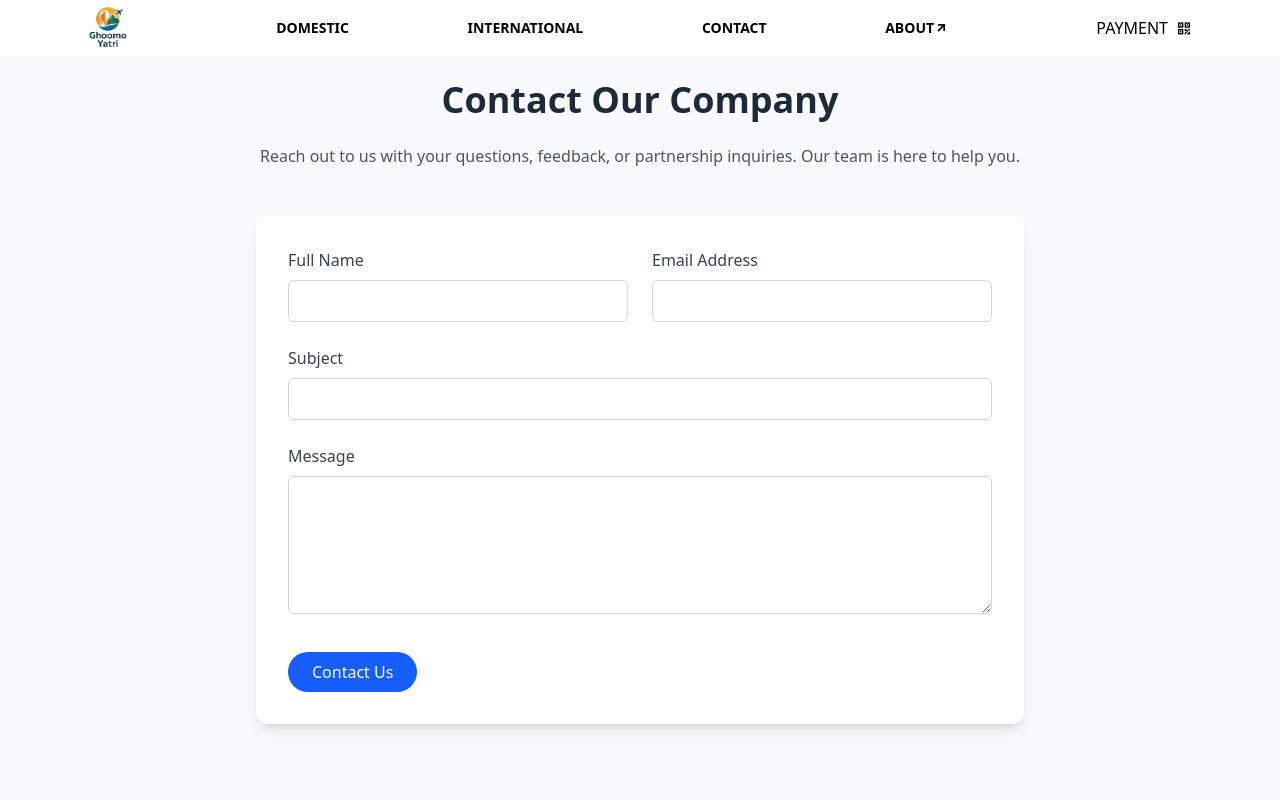
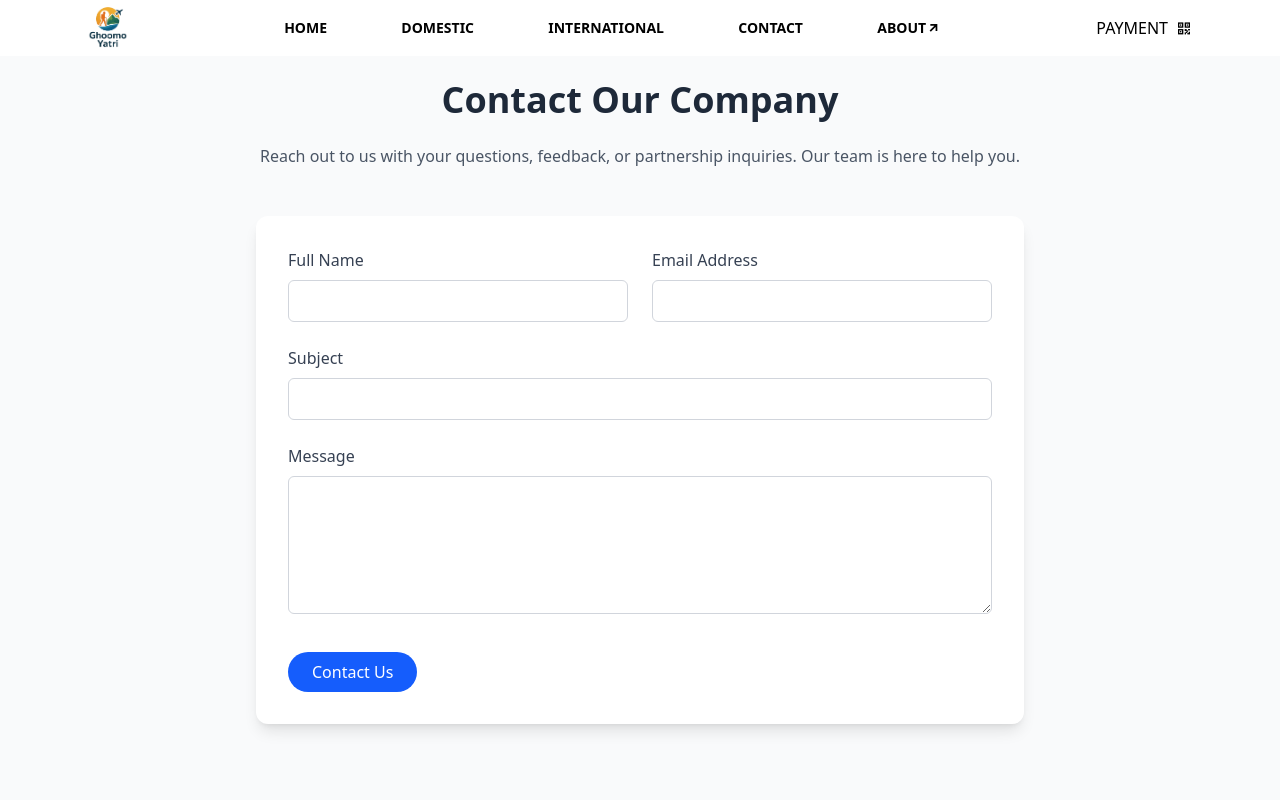
Before and after one commit to Manish511T/GhoomoYatri, a React (Vite) app: page /contact in a window 1280 px wide. Shown: the top 800 px of the page. Built offline with nearby package versions, Linux system fonts and the light colour scheme.

Commit message:
Update navbar and heading of hero section

```diff
--- a/src/components/intro.jsx
+++ b/src/components/intro.jsx
@@ -99,8 +99,8 @@ function Introduction() {
 
                     {/* Centered Text */}
                     <div className="text absolute w-full top-[35%] left-1/2 transform -translate-x-1/2 -translate-y-1/2 z-[9] text-center">
-                        <h2 className=" text-4xl font-light uppercase">Journey</h2>
-                        <h1 className=" text-7xl font-bold uppercase mt-2">Begins with GhoomoYatri</h1>
+                        <h2 className=" text-4xl font-semibold uppercase">Journey</h2>
+                        <h1 className=" text-7xl font-extrabold uppercase mt-2">Begins with GhoomoYatri</h1>
                     </div>
 
                     <img src="mountain_6.png" alt="" className="mountain-6 absolute bottom-[0%] left-[70%] w-[15vw] z-[10]" />
--- a/src/components/navbar.jsx
+++ b/src/components/navbar.jsx
@@ -54,7 +54,7 @@ function Navbar() {
     clearTimeout(timeoutId);
     timeoutId = setTimeout(() => {
       setIsNavbarVisible(true);
-    }, 800); // Slightly longer for smoother experience
+    }, 700); // Slightly longer for smoother experience
 
     lastScrollY = currentScrollY;
   };
@@ -75,7 +75,7 @@ function Navbar() {
       {/* --- Mobile View --- */}
       <div className="flex justify-between items-center px-4 py-3 h-16 relative md:hidden">
         {/* Hamburger / Close Icon */}
-        <button onClick={toggleMobileMenu} className="text-2xl z-50 cursor-pointer">
+        <button onClick={toggleMobileMenu} className="text-2xl z-50 cursor-pointer h-full w-fit p-2 flex items-center hover:bg-gray-200 rounded-full transition-all duration-300">
           <i
             className={`transition-transform duration-900 ${isMobileMenuOpen ? 'ri-close-line rotate-180' : 'ri-menu-line'
               }`}
@@ -98,11 +98,12 @@ function Navbar() {
         className={`slideMenu fixed top-0 left-0 h-screen w-2/3 shadow-md z-40 transition-transform duration-300 ${isMobileMenuOpen ? 'translate-x-0' : '-translate-x-full'
           } md:hidden`}
       >
-        <div className="flex flex-col items-start gap-6 p-6 pt-20 font-semibold text-lg text-black">
-          <div onClick={goToDomestic} className="cursor-pointer w-full p-2 hover:rounded-2xl hover:bg-[#cff1e1ae]">DOMESTIC</div>
-          <div onClick={gotoInternational} className="cursor-pointer w-full p-2 hover:rounded-2xl hover:bg-[#cff1e1ae]">INTERNATIONAL</div>
-          <div onClick={goToContact} className="cursor-pointer w-full p-2 hover:rounded-2xl hover:bg-[#cff1e1ae]">CONTACT</div>
-          <div onClick={goToAbout} className="group cursor-pointer w-full p-2 hover:rounded-2xl hover:bg-[#cff1e1ae]">
+        <div className="flex flex-col items-start gap-6 p-6 pt-20 font-semibold text-lg text-white">
+          <div onClick={goToIntro} className="cursor-pointer w-full p-2 hover:rounded-2xl hover:backdrop-blur-2xl">HOME</div>
+          <div onClick={goToDomestic} className="cursor-pointer w-full p-2 hover:rounded-2xl hover:backdrop-blur-2xl">DOMESTIC</div>
+          <div onClick={gotoInternational} className="cursor-pointer w-full p-2 hover:rounded-2xl hover:backdrop-blur-2xl">INTERNATIONAL</div>
+          <div onClick={goToContact} className="cursor-pointer w-full p-2 hover:rounded-2xl hover:backdrop-blur-2xl">CONTACT</div>
+          <div onClick={goToAbout} className="group cursor-pointer w-full p-2 hover:rounded-2xl hover:backdrop-blur-2xl">
             ABOUT
             <i className="ri-arrow-right-up-line inline-block transition-transform duration-300 group-hover:rotate-90 group-hover:text-blue-600"></i>
           </div>
@@ -126,10 +127,11 @@ function Navbar() {
 
         {/* Menu Items */}
         <div className="menu-box flex justify-between items-center w-[60%] text-sm font-semibold gap-2">
-          <div onClick={goToDomestic} className="cursor-pointer hover:scale-110">DOMESTIC</div>
-          <div onClick={gotoInternational} className="cursor-pointer hover:scale-110">INTERNATIONAL</div>
-          <div onClick={goToContact} className="cursor-pointer hover:scale-110">CONTACT</div>
-          <div onClick={goToAbout} className="group cursor-pointer hover:scale-110">
+          <div onClick={goToIntro} className="cursor-pointer hover:scale-110 hover:border-1 border-blue-200 h-full w-fit p-2 rounded-lg flex items-center justify-center hover:bg-gray-100 hover:text-blue-600 transform-transition duration-200 ease-in-out">HOME</div>
+          <div onClick={goToDomestic} className="cursor-pointer hover:scale-110 hover:border-1 border-blue-200 h-full w-fit p-2 rounded-lg flex items-center justify-center hover:bg-gray-100 hover:text-blue-600 transform-transition duration-200 ease-in-out">DOMESTIC</div>
+          <div onClick={gotoInternational} className="cursor-pointer hover:scale-110 hover:border-1 border-blue-200 h-full w-fit p-2 rounded-lg flex items-center justify-center hover:bg-gray-100 hover:text-blue-600 transform-transition duration-200 ease-in-out">INTERNATIONAL</div>
+          <div onClick={goToContact} className="cursor-pointer hover:scale-110 hover:border-1 border-blue-200 h-full w-fit flex p-2 rounded-lg items-center justify-center hover:bg-gray-100 hover:text-blue-600 transform-transition duration-200 ease-in-out">CONTACT</div>
+          <div onClick={goToAbout} className="group cursor-pointer hover:scale-110 hover:border-1 border-blue-200 h-full w-fit p-2 rounded-lg flex items-center justify-center hover:bg-gray-100 hover:text-blue-600 transform-transition duration-200 ease-in-out">
             ABOUT
             <i className="ri-arrow-right-up-line inline-block transition-transform duration-300 group-hover:rotate-90 group-hover:text-green-400"></i>
           </div>
--- a/src/pages/contact.jsx
+++ b/src/pages/contact.jsx
@@ -17,9 +17,21 @@ const ContactUs = () => {
     setFormData({ ...formData, [name]: value });
   };
 
-  const handleSubmit = (e) => {
+  const handleSubmit = async (e) => {
     e.preventDefault();
-    console.log('Form submitted:', formData);
+
+    try {
+      const response = await fetch('http://localhost:5000/api/contact', {
+        method: 'POST',
+        headers: {
+          'Content-Type': 'application/json',
+        },
+        body: JSON.stringify(formData)
+      });
+
+      const data = await response.json();
+
+      if (response.ok) {
         setSubmitted(true);
         setFormData({
           name: '',
@@ -27,6 +39,13 @@ const ContactUs = () => {
           subject: '',
           message: ''
         });
+      } else {
+        alert(data.error || "Something went wrong!");
+      }
+    } catch (err) {
+      console.error(err);
+      alert("Server error! Please try again later.");
+    }
   };
 
   return (
--- a/src/pages/international.jsx
+++ b/src/pages/international.jsx
@@ -85,10 +85,7 @@ const International = () => {
     destinations[(currentIndex + 2) % destinations.length]
   ];
 
-  const filteredDestinations =
-    selectedRegion === "All"
-      ? destinations
-      : destinations.filter((dest) => dest.region === selectedRegion);
+  const filteredDestinations = selectedRegion === "All" ? destinations : destinations.filter((dest) => dest.region === selectedRegion);
 
   const renderStars = (rating) => {
     const full = Math.floor(rating);
```
Also changed, not shown: 1 other file (tests, documents, lock files or other folders). Lines whose indentation alone changed are shown as unchanged.
